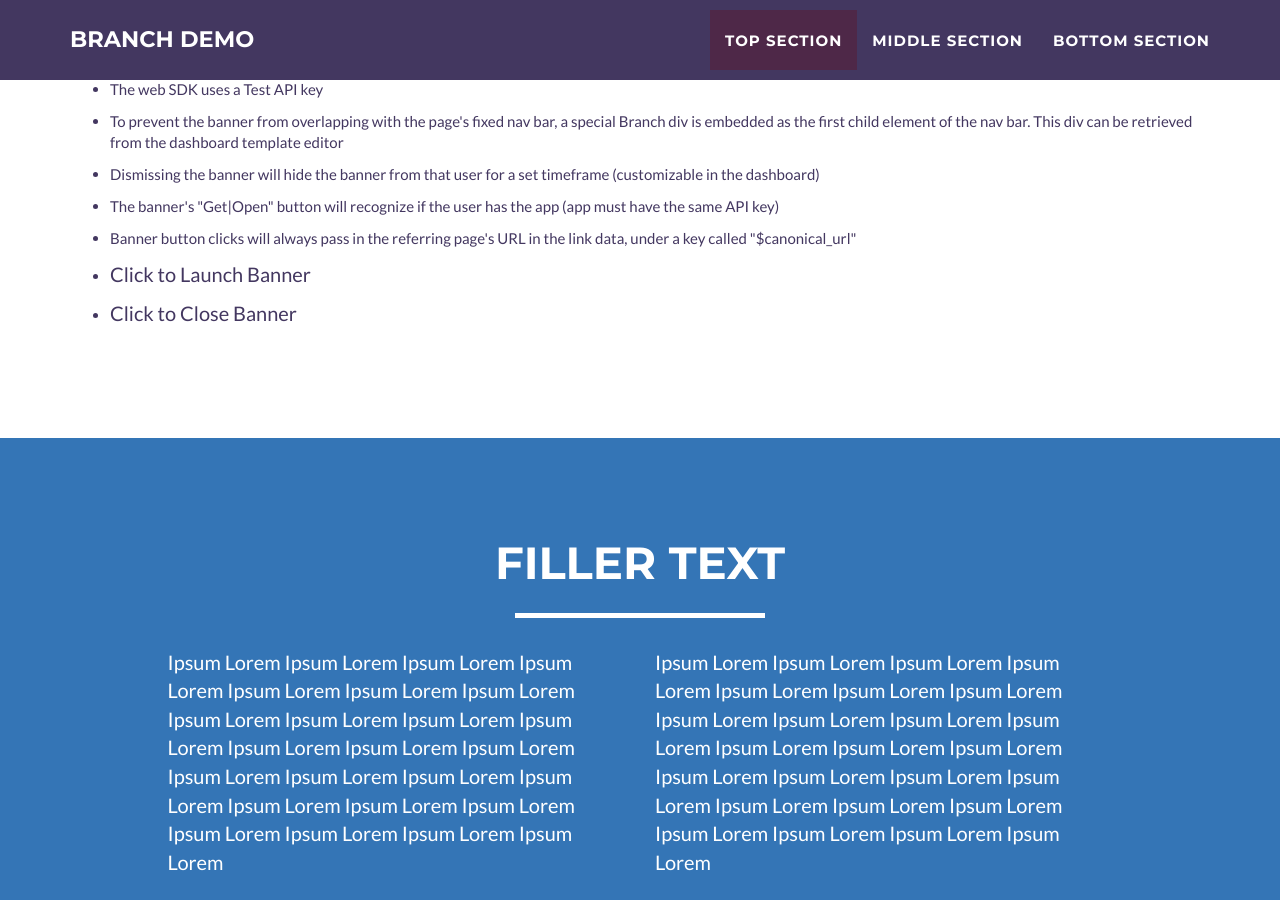
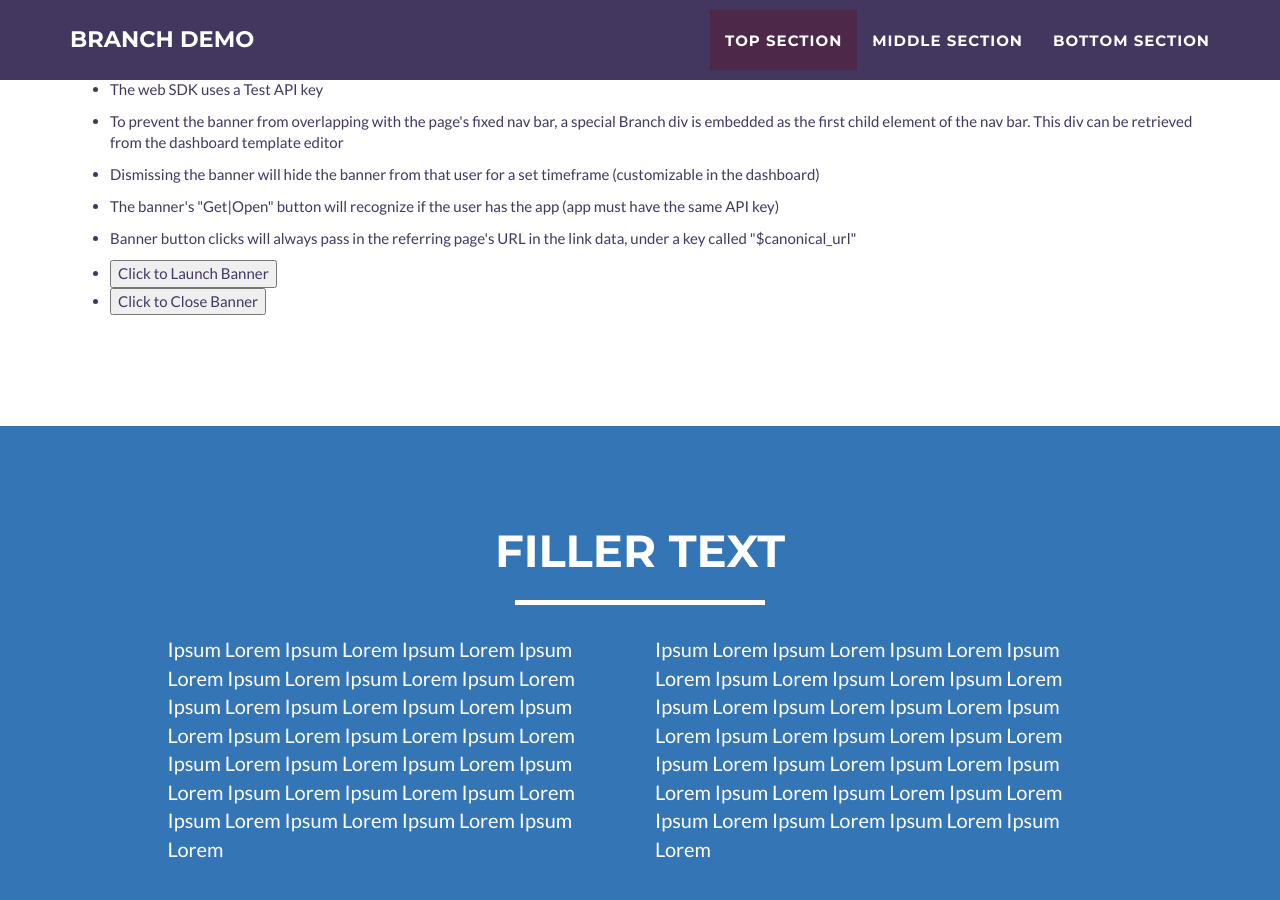
Before and after one commit to MikeKwon36/MikeKwon36.github.io, a Jekyll site: the page generic_testpage.html, which Jekyll copies as it is, in a window 1280 px wide and 900 px high, scrolled down 584 px. Built offline with Jekyll 4.4.1, drawn with Linux system fonts in a browser that asks for light colours.

Commit message:
manual control

```diff
--- a/generic_testpage.html
+++ b/generic_testpage.html
@@ -141,8 +141,8 @@
                             <li class="skills">Dismissing the banner will hide the banner from that user for a set timeframe (customizable in the dashboard)<p></p></li>
                             <li class="skills">The banner's "Get|Open" button will recognize if the user has the app (app must have the same API key)<p></p></li>
                             <li class="skills">Banner button clicks will always pass in the referring page's URL in the link data, under a key called "$canonical_url"<p></p></li>
-                            <li class="skills" onclick="launchBranchJourney()" onmouseover="" style="cursor: pointer;"><p>Click to Launch Banner</p></li>
-                            <li class="skills" onclick="closeBranchJourney()" onmouseover="" style="cursor: pointer;"><p>Click to Close Banner</p></li>
+                            <li class="skills" onclick="launchBranchJourney()" onmouseover="" style="cursor: pointer;"><button>Click to Launch Banner</button></li>
+                            <li class="skills" onclick="closeBranchJourney()" onmouseover="" style="cursor: pointer;"><button>Click to Close Banner</button></li>
                         </ul>
                     </div>
                 </div>
```
